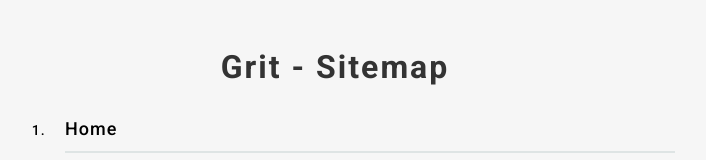
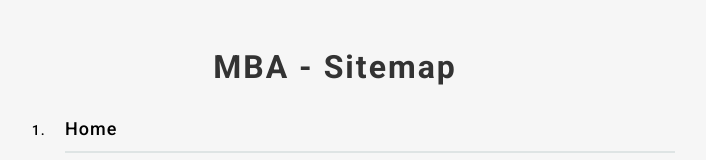
Before and after one commit to ReenaUI/MBA, a plain HTML site: page htmlv/sitemap.html in a window 1280 px wide. Shown: the top 160 px of the page, without its empty margins (305-1011 px from the left). Drawn offline with Linux system fonts and the light colour scheme.

Commit message:
update sitemap

```diff
--- a/htmlv/sitemap.html
+++ b/htmlv/sitemap.html
@@ -117,7 +117,7 @@
                 <div class="row">
                     <div class="col-12">
                         <div class="sitemap_inner">
-                            <h2>Grit - Sitemap</h2>
+                            <h2>MBA - Sitemap</h2>
                             <ol>
                                 <li><a href="index.html" target="_blank">Home</a></li>
 
```
